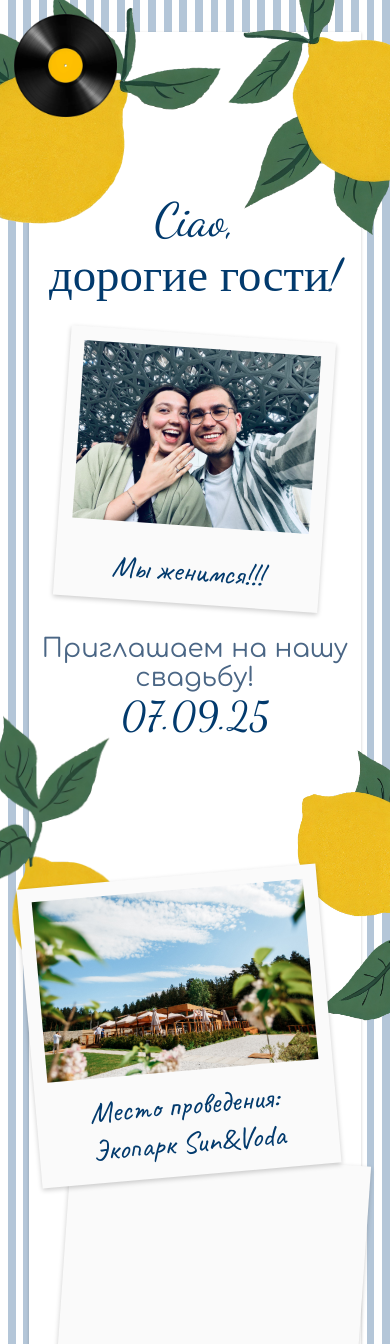
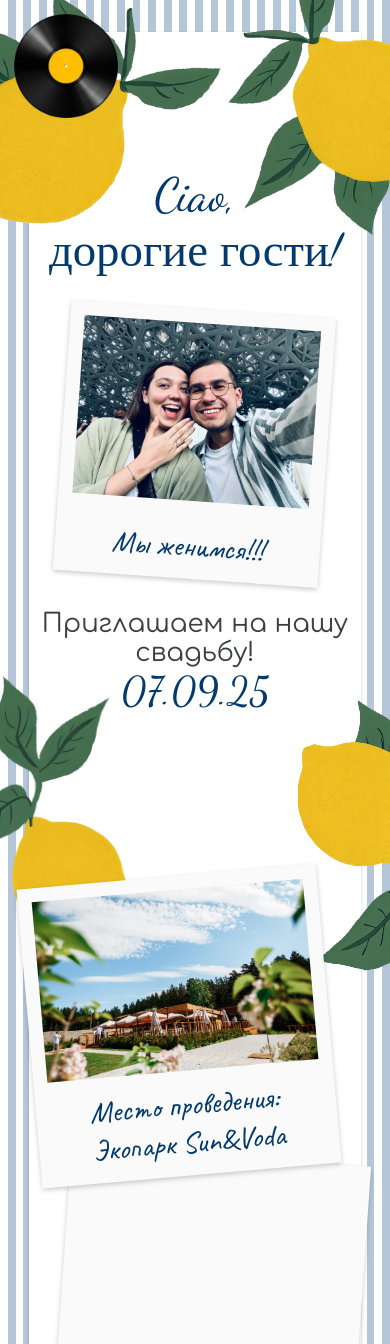
Before and after one commit to sockolovzhe/invitation, a Vue app: page /#/1 in a window 390 px wide. Shown: the top 1344 px of the page. Built offline with nearby package versions, Linux system fonts and the light colour scheme.

Commit message:
in process

```diff
--- a/src/App.vue
+++ b/src/App.vue
@@ -45,7 +45,7 @@ const playMusic = () => {
 onMounted(() => {
   setTimeout(() => {
     isLoading.value = true
-  }, 2000)
+  }, 2500)
 })
 </script>
 
@@ -105,7 +105,7 @@ main {
     position: absolute;
     top: -10px;
     left: -10px;
-    width: 119px;
+    width: 120px;
     object-fit: contain;
     cursor: pointer;
   }
--- a/src/components/Title.vue
+++ b/src/components/Title.vue
@@ -43,7 +43,7 @@ const guestName = computed(() => {
 .title-wrapper {
   position: relative;
   height: 100vh;
-  min-height: 750px;
+  min-height: 800px;
 }
 .main-title {
   padding-top: 15vh;
@@ -53,7 +53,7 @@ const guestName = computed(() => {
   text-align: center;
 
   @media (max-width: 768px) {
-    padding-top: 19vh;
+    padding-top: 16vh;
   }
 }
 
@@ -63,7 +63,7 @@ const guestName = computed(() => {
   width: 100%;
   font-family: "Comfortaa", sans-serif;
   font-size: 46px;
-  color: #4a6685;
+  color: #3b3f43;
 
   @media (max-width: 1500px) {
     bottom: 200px;
@@ -201,7 +201,7 @@ const guestName = computed(() => {
     bottom: -300px;
   }
   @media (max-width: 500px) {
-    bottom: -150px;
+    bottom: -100px;
     right: -50px;
   }
 }
@@ -225,7 +225,7 @@ const guestName = computed(() => {
     left: -200px;
   }
   @media (max-width: 500px) {
-    bottom: -120px;
+    bottom: -80px;
     left: -50px;
   }
 }
```
